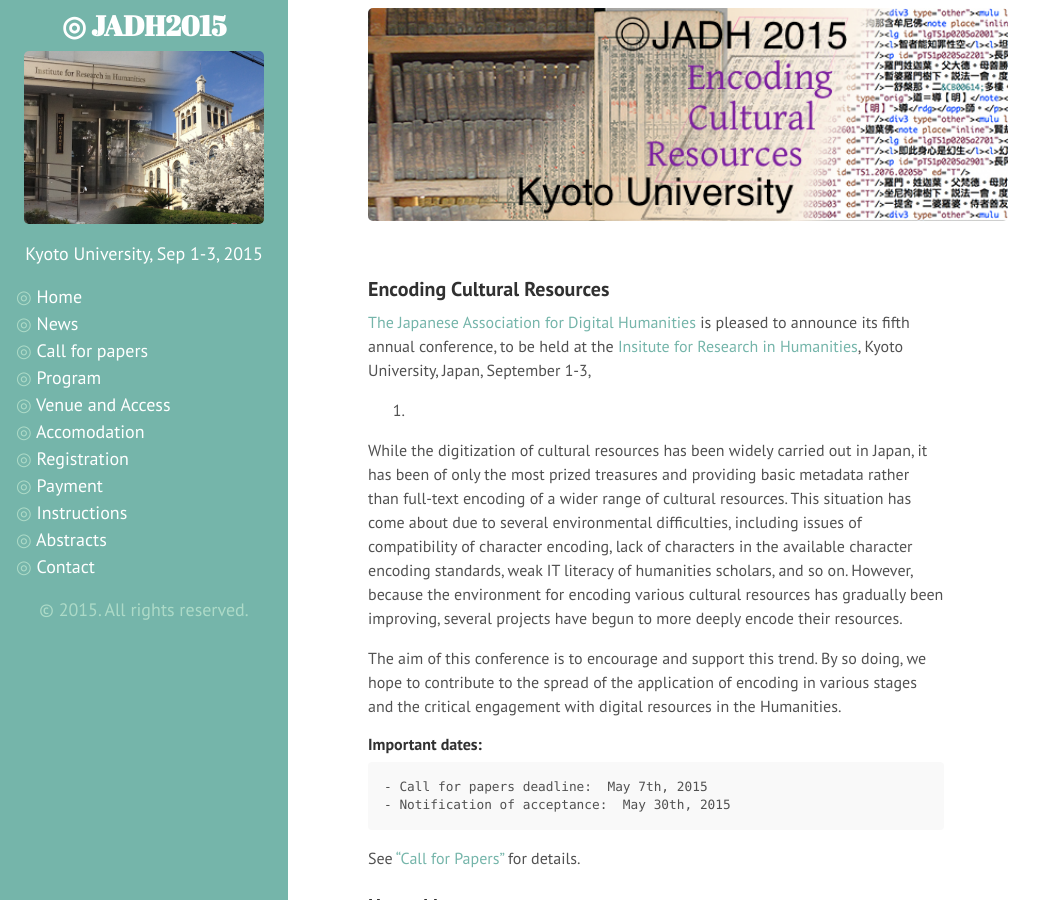
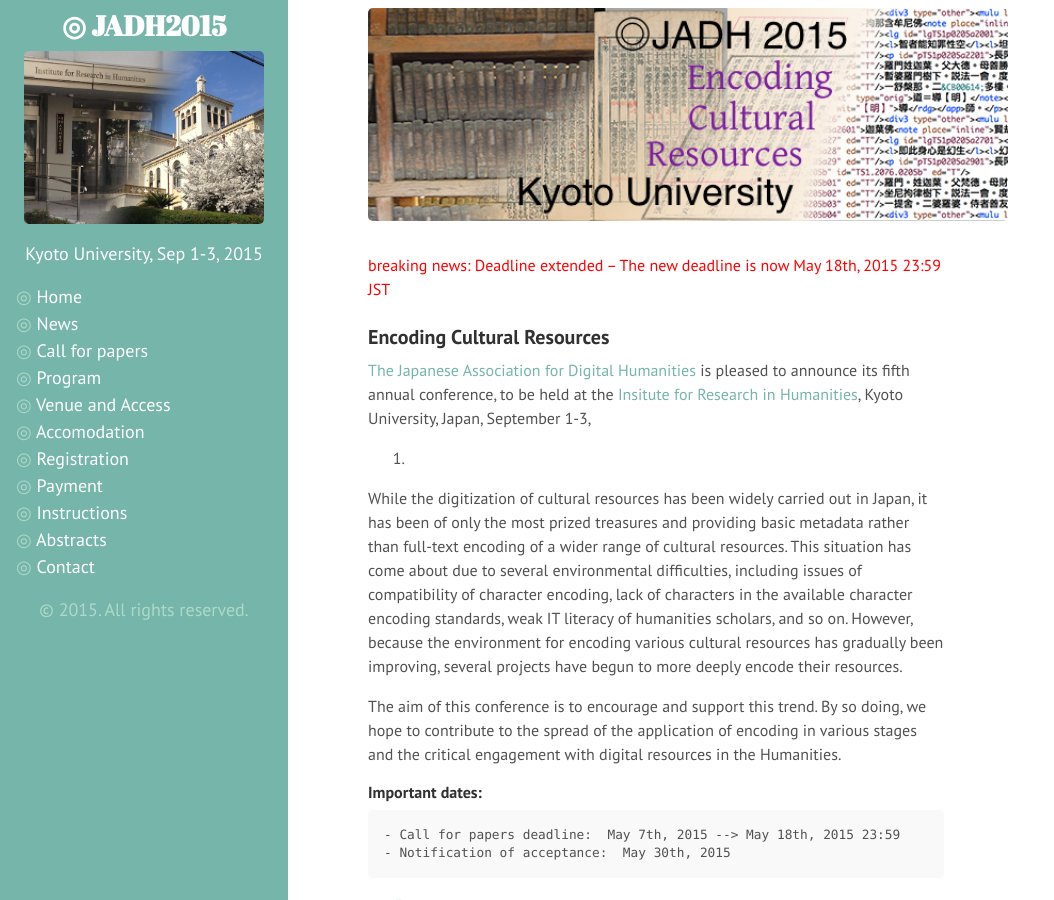
Before and after one commit to jadh2015/jadh2015.github.io, a Jekyll site: the page built from index.md, in a window 1280 px wide and 900 px high. Shown: the whole window, without its empty margins (0-1054 px from the left). Built offline with Jekyll 4.4.1, drawn with Linux system fonts in a browser that asks for light colours.

Commit message:
changed deadline

```diff
--- a/index.md
+++ b/index.md
@@ -2,6 +2,7 @@
 layout: default
 ---
 
+<span style="color:red">breaking news:  Deadline extended -- The new deadline is now May 18th, 2015 23:59 JST</span>
 
 ### Encoding Cultural Resources
 
@@ -28,7 +29,7 @@
 resources in the Humanities.
 
 #### Important dates:
-	- Call for papers deadline:  May 7th, 2015
+	- Call for papers deadline:  May 7th, 2015 --> May 18th, 2015 23:59
 	- Notification of acceptance:  May 30th, 2015
 
 See ["Call for Papers"]({{ site.baseurl }}call) for details.
```
